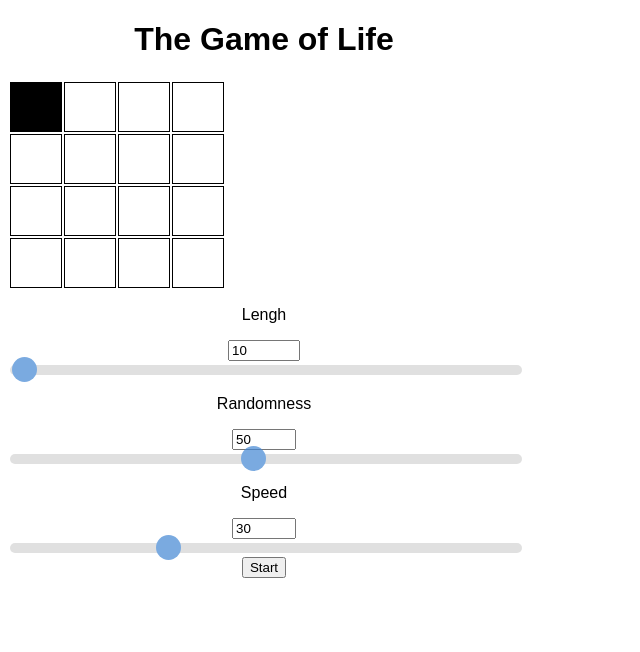
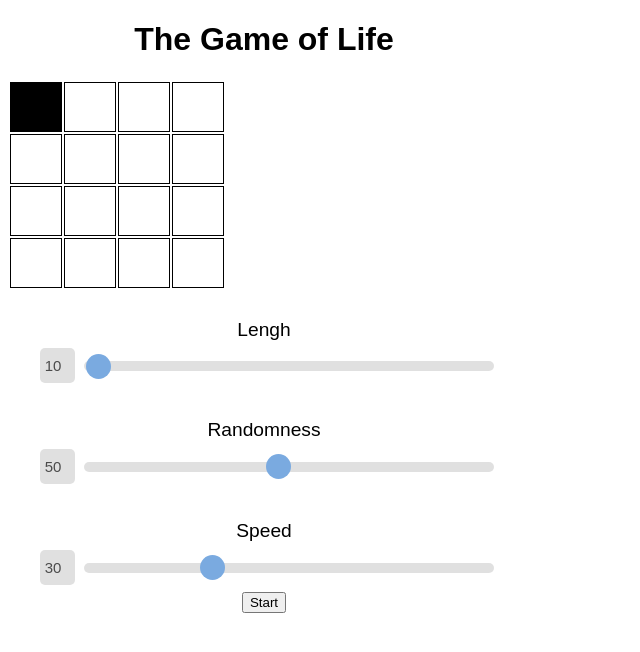
Before and after one commit to ViniciusALS/Game-of-Life, a React (Create React App) app: page / in a window 1280 px wide. Shown: the top 652 px of the page, without its empty margins (0-640 px from the left). Built offline with nearby package versions, Linux system fonts and the light colour scheme.

Commit message:
Add styles for label and num-selector

```diff
--- a/src/GameSlider.css
+++ b/src/GameSlider.css
@@ -1,6 +1,47 @@
+.slider-container {
+    width: 100%;
+}
+
+.slider-label {
+
+    font-size: 1.2em;
+    margin: 1.5em 0 0 0;
+    padding: 0;
+}
+
+.num-selector {
+
+    align-content: center;
+    font-size: 15px;
+    padding: 5px;
+    margin: 0.5em;
+    width: 25px;
+    height: 25px;
+    display: inline-block;
+    background-color: #d3d3d3;
+    border-width: 0;
+    border-radius: 5px;
+    opacity: 0.7;
+    transition: opacity .2s;
+}
+
+.num-selector:hover {
+    opacity: 1;
+}
+
+.num-selector::-webkit-inner-spin-button {
+    -webkit-appearance: none;
+    margin: 0;
+}
+
+.slider:hover {
+     opacity: 0.7;
+}
+
 .slider {
+    display: inline-block;
     -webkit-appearance: none;
-    width: 100%; /* Full-width */
+    width: 80%; /* Full-width */
     height: 10px; /* Specified height */
     border-radius: 5px;
     background: #d3d3d3; /* Grey background */
```
